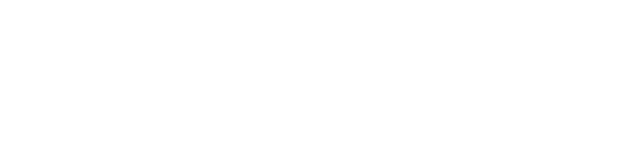
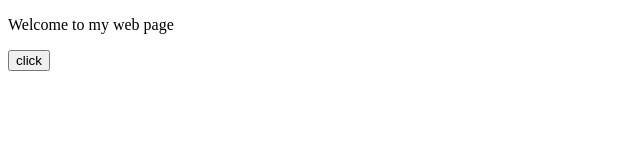
Before and after one commit to phucbui23/github-demo, a plain HTML site: page index.html in a window 1280 px wide. Shown: the whole page, without its empty margins (0-640 px from the left). Drawn offline with Linux system fonts and the light colour scheme.

Commit message:
update index.html to have alert button

```diff
--- a/index.html
+++ b/index.html
@@ -2,10 +2,13 @@
 <html lang="en-us">
 <head>
     <meta charset="utf-8">
-
     <title>I just changed this line of code.</title>
-
-
-
+    <script type="text/javascript" src="message.js"></script>
 </head>
+<body>
+    <p>Welcome to my web page</p>
+    <form>
+        <input type="button" value="click" onclick="msg()">
+    </form>
+</body>
 </html>
--- a/message.js
+++ b/message.js
@@ -0,0 +1,3 @@
+function msg() {
+    alert("Hello World");
+}
```
